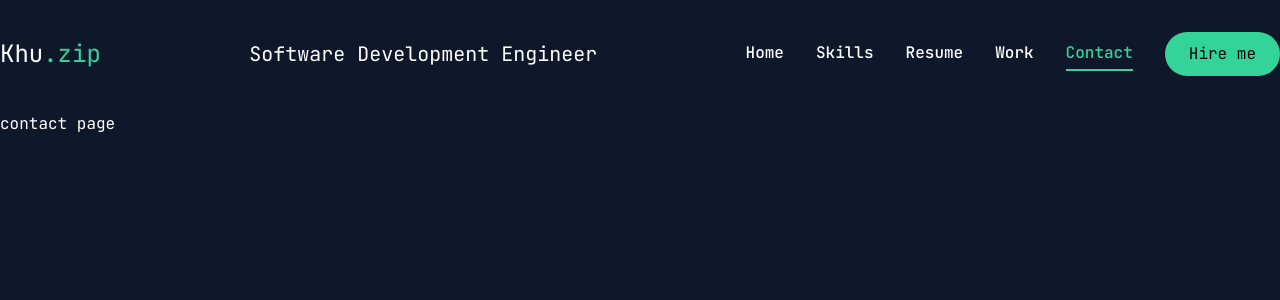
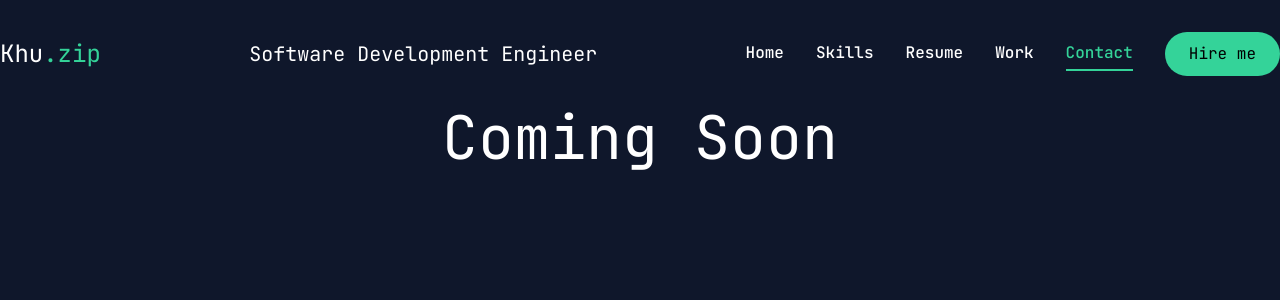
Before and after one commit to CyberKP03/e-portfolio, a Next.js app: page /contact in a window 1280 px wide. Shown: the top 300 px of the page. Built offline with nearby package versions, Linux system fonts and the light colour scheme.

Commit message:
feat: add coming soon component

```diff
--- a/app/contact/page.jsx
+++ b/app/contact/page.jsx
@@ -1,5 +1,7 @@
+import ComingSoon from "@/components/ComingSoon";
+
 const Contact = () => {
-  return <div>contact page</div>;
+  return <ComingSoon />;
 };
 
 export default Contact;
--- a/app/work/page.jsx
+++ b/app/work/page.jsx
@@ -1,5 +1,7 @@
+import ComingSoon from "@/components/ComingSoon";
+
 const Work = () => {
-  return <div>work page</div>;
+  return <ComingSoon />;
 };
 
 export default Work;
--- /dev/null
+++ b/components/ComingSoon.jsx
@@ -0,0 +1,10 @@
+"use client";
+const ComingSoon = () => {
+  return (
+    <div className="flex flex-col justify-center items-center text-6xl">
+      Coming Soon
+    </div>
+  );
+};
+
+export default ComingSoon;
--- a/components/ContentForTabs.jsx
+++ b/components/ContentForTabs.jsx
@@ -10,6 +10,7 @@ import {
   TooltipProvider,
   TooltipTrigger,
 } from "@/components/ui/tooltip";
+import ComingSoon from "./ComingSoon";
 
 const ContentForTabs = ({ tabValue }) => {
   switch (tabValue) {
@@ -91,7 +92,7 @@ const ContentForTabs = ({ tabValue }) => {
           {skillsForResume.map((skill, skillIndex) => (
             <div className="flex flex-col gap-[30px]  text-center xl:text-left">
               <h3 className="text-4xl font-bold">{skill.title}</h3>
-              <p className="max-w-[600px] text-white/60 mx-auto xl:mx-0">
+              <p className="text-white/60 mx-auto xl:mx-0">
                 {skill.description}
               </p>
               <ScrollArea className="h-[400px] rounded-xl">
@@ -121,6 +122,8 @@ const ContentForTabs = ({ tabValue }) => {
           ))}
         </div>
       );
+    default:
+      return <ComingSoon />;
   }
 };
 
```
